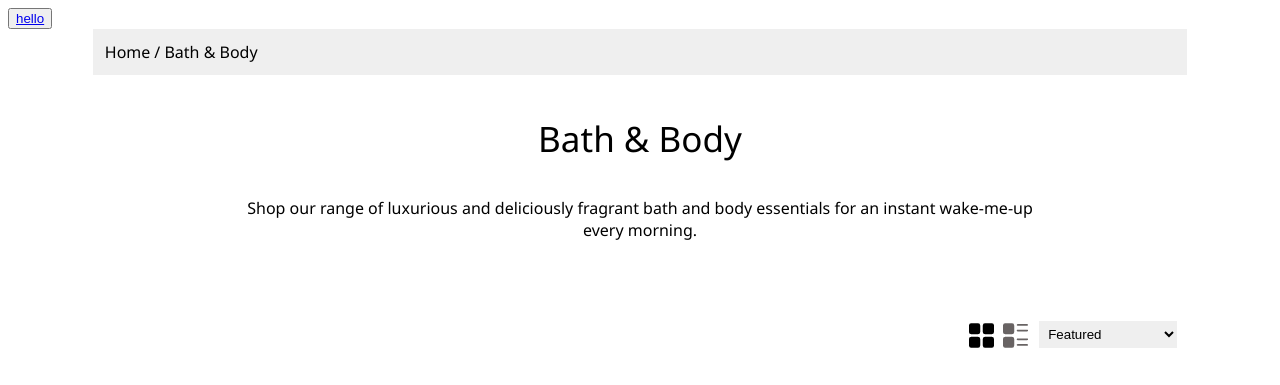
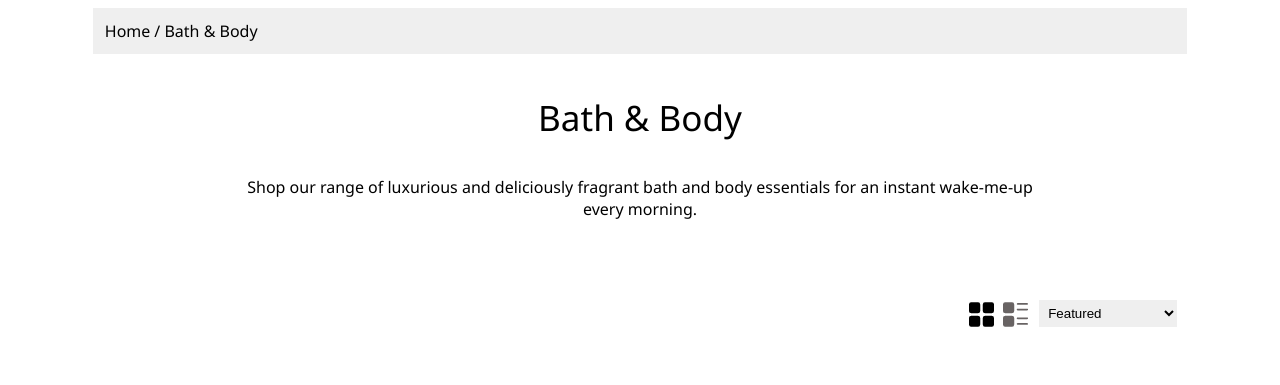
Before and after one commit to AakaShVSh/fw15-buywow-unit3-project, a plain HTML site: page wowfilemain/bath_body.html in a window 1280 px wide. Shown: the top 385 px of the page. Drawn offline with Linux system fonts and the light colour scheme.

Commit message:
body & bath page

```diff
--- a/wowfilemain/bath_body.html
+++ b/wowfilemain/bath_body.html
@@ -8,7 +8,7 @@
     <link rel="stylesheet" href="./styles/main.css">
 </head>
  <body>
-    <button><a href="cart.html">hello</a></button>
+
     <div id="navbar">
         <p>Home</p>
         <p> / Bath & Body</p>
```
